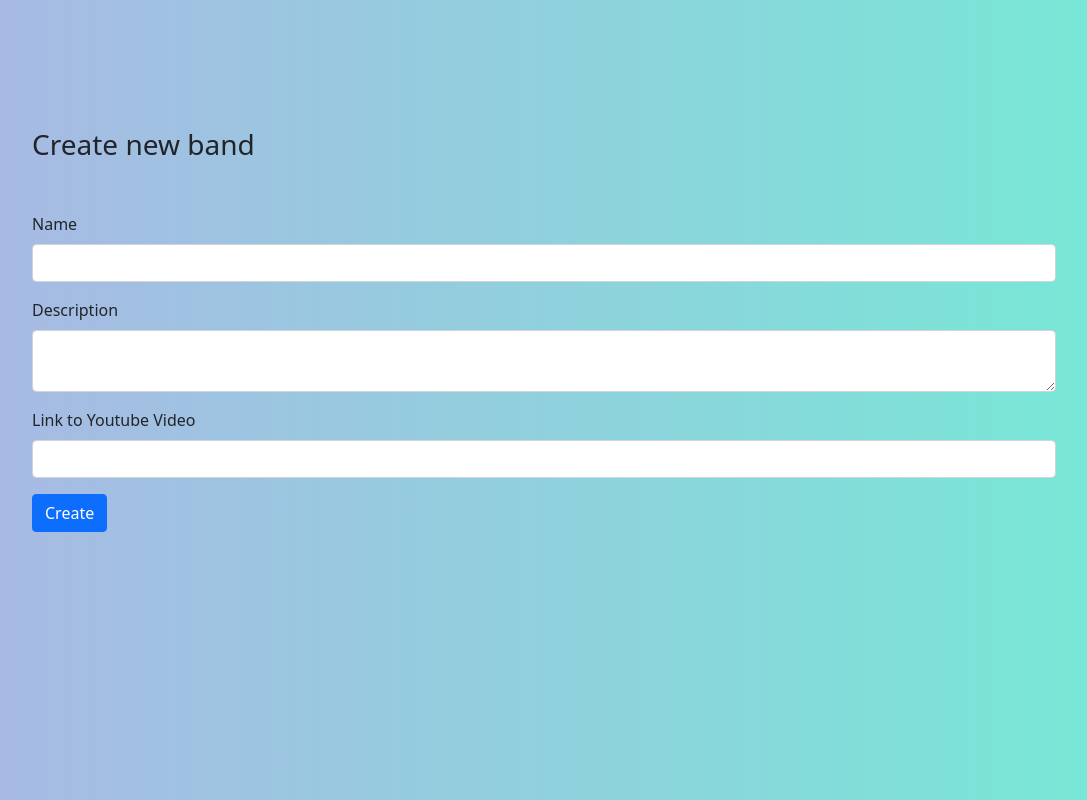
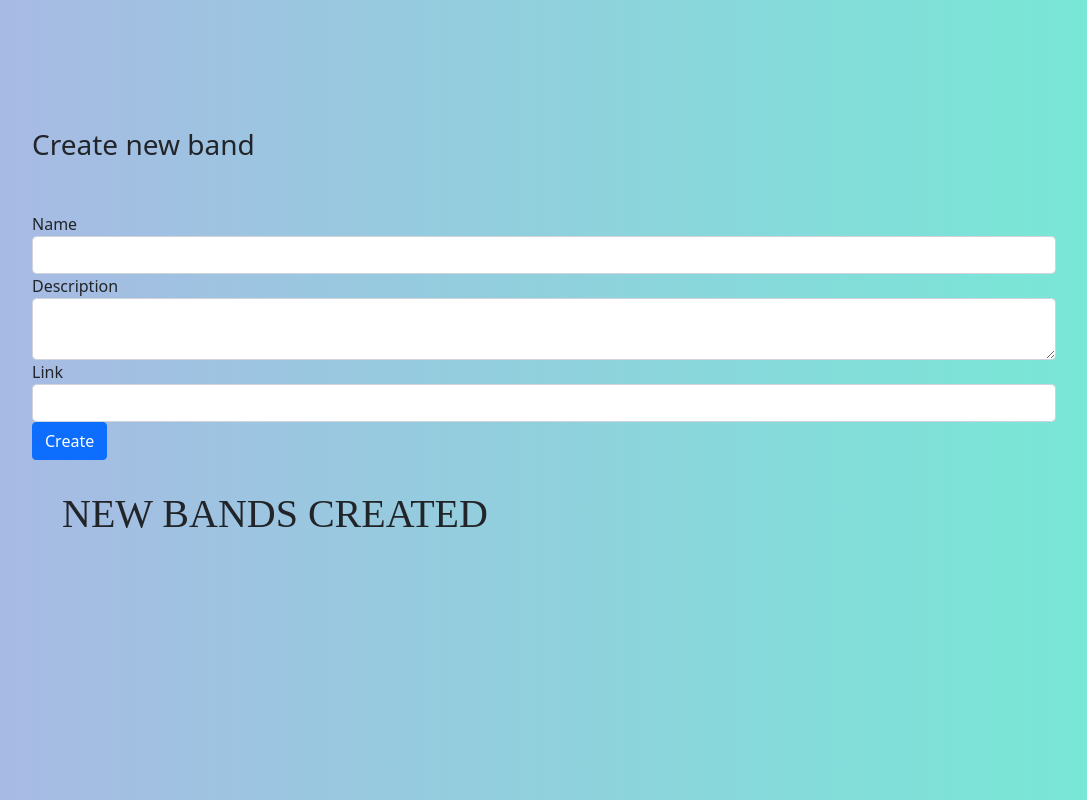
Before and after one commit to Analo-pez/Angular-Rocks, an Angular app: page /app-add-band in a window 1280 px wide. Shown: the whole page, without its empty margins (96-1183 px from the left). Built offline with nearby package versions, Linux system fonts and the light colour scheme; a web font is replaced by a local one.

Commit message:
create new band in progress

```diff
--- a/src/app/app.module.ts
+++ b/src/app/app.module.ts
@@ -1,5 +1,6 @@
 import { BrowserModule } from '@angular/platform-browser';
 import { NgModule } from '@angular/core';
+import { FormsModule, NgForm } from '@angular/forms';
 
 import { AppRoutingModule } from './app-routing.module';
 import { AppComponent } from './app.component';
@@ -31,7 +32,8 @@ import { ResultComponent } from './components/result/result.component';
   imports: [
     BrowserModule,
     AppRoutingModule,
-    HttpClientModule
+    HttpClientModule,
+    FormsModule
   ],
   providers: [],
   bootstrap: [AppComponent]
--- a/src/app/components/add-band/add-band.component.html
+++ b/src/app/components/add-band/add-band.component.html
@@ -1,20 +1,25 @@
 <main class="pageAdd">
     <h3 class="pageAdd__title">Create new band</h3>
-    <form>
-        <div class="mb-3">
-            <label for="exampleInputEmail1" class="form-label">Name</label>
-            <input type="text" class="form-control" id="nameInput">
+    <form (ngSubmit)="onSubmit(registerForm)" class="form" #registerForm="ngForm">
+        <div class="form-group">
+            <label for="fistNameInput">Name</label>
+            <input type="text" class="form-control" id="nameInput" [(ngModel)]="bandsAdd.name" name="first" required>
         </div>
-        <div class="mb-3">
-            <label for="description" class="form-label">Description</label>
-            <textarea class="form-control" id="description" max-length="500"></textarea>
+        <div class="form-group">
+            <label for="descriptionInput">Description</label>
+            <textarea type="text" class="form-control" id="descriptionInput" name="last" [(ngModel)]="bandsAdd.description" required></textarea>
         </div>
-        <div class="mb-3">
-            <label for="link" class="form-label">Link to Youtube Video</label>
-            <input type="text" class="form-control" id="linkInput">
+        <div class="form-group">
+            <label for="linkInput">Link</label>
+            <input type="text" class="form-control" id="linkInput" [(ngModel)]="bandsAdd.link" name="link">
         </div>
 
-        <button type="button" class="btn btn-primary">Create</button>
+        <button type="submit" class="btn btn-primary">Create</button>
     </form>
-
+    <h1 class="pageList__title">
+        New bands created
+    </h1>
+    <section class="pageList__results">
+        <app-result *ngFor="let band of arrayBands, index as i" (click)="delete(i)"></app-result>
+    </section>
 </main>
--- a/src/app/components/add-band/add-band.component.ts
+++ b/src/app/components/add-band/add-band.component.ts
@@ -1,6 +1,7 @@
 import { Component, OnInit } from '@angular/core';
 import { BandsDataService } from '../../services/bands-data.service';
 import { Band } from '../../models/band';
+import { NgForm } from '@angular/forms';
 
 @Component({
   selector: 'app-add-band',
@@ -9,13 +10,28 @@ import { Band } from '../../models/band';
 })
 export class AddBandComponent implements OnInit {
 
-  bands: Band[];
+  bandsAdd: Band;
+
+  arrayBands = [];
 
 
-  constructor(private dataService: BandsDataService) { }
+  constructor(private dataService: BandsDataService) {
+    this.bandsAdd = JSON.parse(localStorage.getItem('band'));
+  }
 
 
   ngOnInit(): void {
-    this.bands = this.dataService.getBand();
+    this.bandsAdd = new Band();
+    this.arrayBands;
+
   }
+
+
+  onSubmit(form: NgForm) {
+    localStorage.setItem('band', JSON.stringify(this.bandsAdd))
+    this.arrayBands.push(this.bandsAdd)
+    console.log(this.arrayBands)
+
+  }
+
 }
--- a/src/app/components/list-bands/list-bands.component.html
+++ b/src/app/components/list-bands/list-bands.component.html
@@ -21,4 +21,5 @@
         <app-result [band]="band" *ngFor="let band of bands, index as i" (click)="delete(i)"></app-result>
 
     </section>
+
 </main>
```
Also changed, not shown: src/app/components/search/search.component.html (line endings or trailing spaces).
